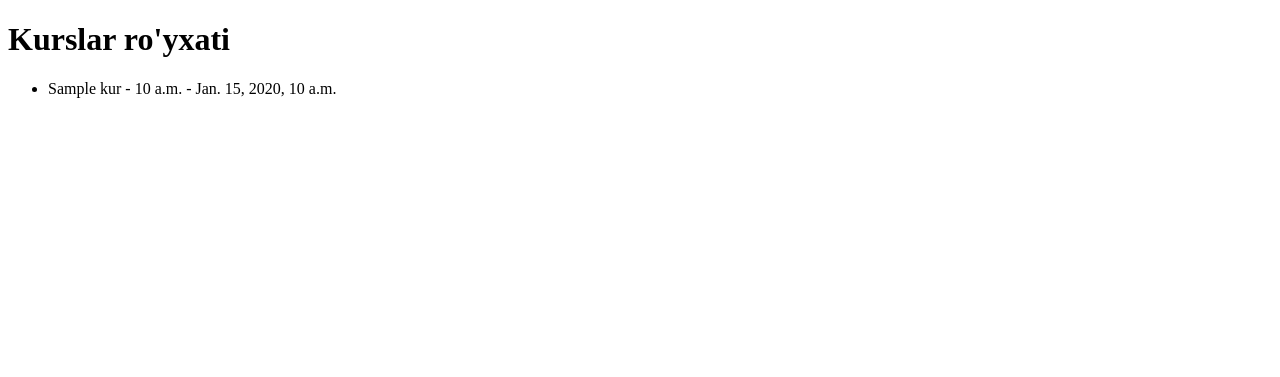
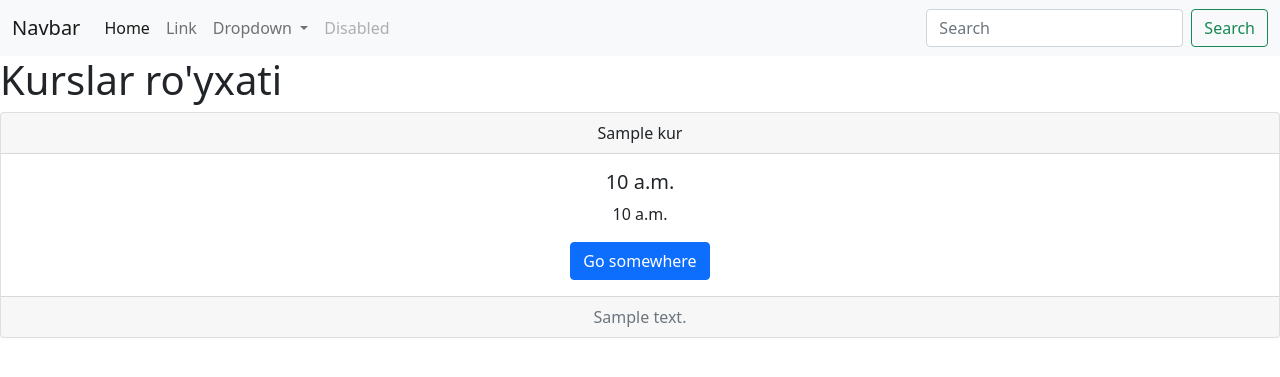
Before and after one commit to karimovf-svg/dj_admin_uy, a Django app: template configapp/templates/Kurs/kurs.html in a window 1280 px wide. Shown: the top 377 px of the page. Run offline with Django 5.2, Linux system fonts and the light colour scheme; tables that the repository leaves empty hold one stand-in row (values such as "Sample post"); the template is opened without the code that fills it: values that come from a table or form of the project are taken from there, most other values are stand-ins (such as "Sample title", 1, 10 or a date in 2020).

Commit message:
html data add

```diff
--- a/configapp/templates/Kurs/kurs.html
+++ b/configapp/templates/Kurs/kurs.html
@@ -2,14 +2,65 @@
 <html lang="en">
 <head>
     <meta charset="UTF-8">
-    <title>Kurslar</title>
+    <title>{{title}}</title>
 </head>
 <body>
+<nav class="navbar navbar-expand-lg navbar-light bg-light">
+  <div class="container-fluid">
+    <a class="navbar-brand" href="#">Navbar</a>
+    <button class="navbar-toggler" type="button" data-bs-toggle="collapse" data-bs-target="#navbarSupportedContent" aria-controls="navbarSupportedContent" aria-expanded="false" aria-label="Toggle navigation">
+      <span class="navbar-toggler-icon"></span>
+    </button>
+    <div class="collapse navbar-collapse" id="navbarSupportedContent">
+      <ul class="navbar-nav me-auto mb-2 mb-lg-0">
+        <li class="nav-item">
+          <a class="nav-link active" aria-current="page" href="#">Home</a>
+        </li>
+        <li class="nav-item">
+          <a class="nav-link" href="#">Link</a>
+        </li>
+        <li class="nav-item dropdown">
+          <a class="nav-link dropdown-toggle" href="#" id="navbarDropdown" role="button" data-bs-toggle="dropdown" aria-expanded="false">
+            Dropdown
+          </a>
+          <ul class="dropdown-menu" aria-labelledby="navbarDropdown">
+            <li><a class="dropdown-item" href="#">Action</a></li>
+            <li><a class="dropdown-item" href="#">Another action</a></li>
+            <li><hr class="dropdown-divider"></li>
+            <li><a class="dropdown-item" href="#">Something else here</a></li>
+          </ul>
+        </li>
+        <li class="nav-item">
+          <a class="nav-link disabled" href="#" tabindex="-1" aria-disabled="true">Disabled</a>
+        </li>
+      </ul>
+      <form class="d-flex">
+        <input class="form-control me-2" type="search" placeholder="Search" aria-label="Search">
+        <button class="btn btn-outline-success" type="submit">Search</button>
+      </form>
+    </div>
+  </div>
+</nav>
     <h1>Kurslar ro'yxati</h1>
-    <ul>
-        {% for item in kurs %}
-            <li>{{ item.title }} - {{ item.start_time }} - {{ iyem.end_time }}</li>
-        {% endfor %}
-    </ul>
+{% for item in kurs %}
+</div>
+<div class="card text-center">
+  <div class="card-header">
+    {{item.title}}
+  </div>
+  <div class="card-body">
+    <h5 class="card-title">{{item.start_time}}</h5>
+    <p class="card-text">{{item.end_time}}</p>
+    <a href="#" class="btn btn-primary">Go somewhere</a>
+  </div>
+  <div class="card-footer text-muted">
+    {{item.description}}
+  </div>
+</div>
+{% endfor %}
+<link href="https://cdn.jsdelivr.net/npm/bootstrap@5.0.2/dist/css/bootstrap.min.css" rel="stylesheet" integrity="sha384-EVSTQN3/azprG1Anm3QDgpJLIm9Nao0Yz1ztcQTwFspd3yD65VohhpuuCOmLASjC" crossorigin="anonymous">
+<script src="https://cdn.jsdelivr.net/npm/bootstrap@5.0.2/dist/js/bootstrap.bundle.min.js" integrity="sha384-MrcW6ZMFYlzcLA8Nl+NtUVF0sA7MsXsP1UyJoMp4YLEuNSfAP+JcXn/tWtIaxVXM" crossorigin="anonymous"></script>
+<script src="https://cdn.jsdelivr.net/npm/@popperjs/core@2.9.2/dist/umd/popper.min.js" integrity="sha384-IQsoLXl5PILFhosVNubq5LC7Qb9DXgDA9i+tQ8Zj3iwWAwPtgFTxbJ8NT4GN1R8p" crossorigin="anonymous"></script>
+<script src="https://cdn.jsdelivr.net/npm/bootstrap@5.0.2/dist/js/bootstrap.min.js" integrity="sha384-cVKIPhGWiC2Al4u+LWgxfKTRIcfu0JTxR+EQDz/bgldoEyl4H0zUF0QKbrJ0EcQF" crossorigin="anonymous"></script>
 </body>
 </html>
--- a/configapp/views.py
+++ b/configapp/views.py
@@ -4,7 +4,7 @@
 def kurses(request):
     kurs = Kurs.objects.all()
     context = {
-        'news': kurs,
+        'kurs': kurs,
         'title': 'Najot talim'
     }
     return render(request, 'Kurs/kurs.html', context)
@@ -12,7 +12,7 @@
 def studentses(request):
     students = Student.objects.all()
     context = {
-        'news': students,
+        'students': students,
         'title': 'Najot talim'
     }
     return render(request, 'Student/student.html', context)
```
Also changed, not shown: configapp/templates/Student/student.html (+57 -6 lines).
